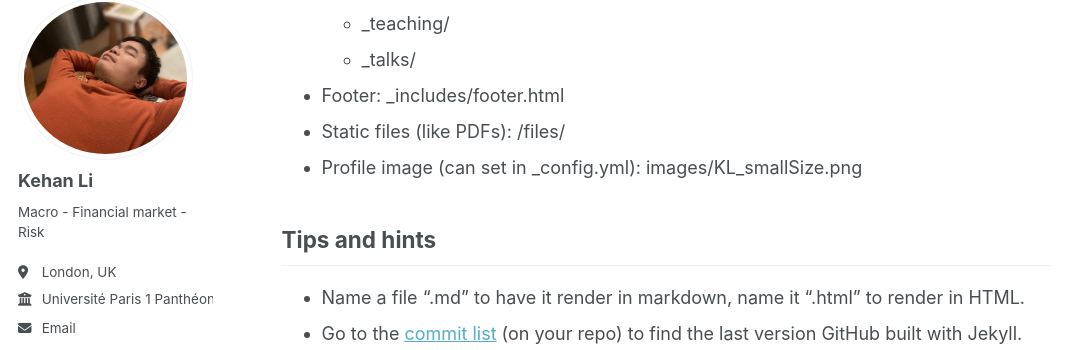
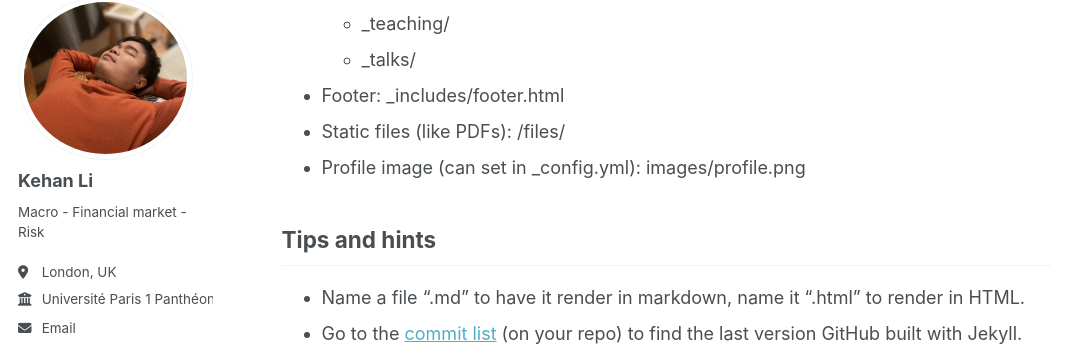
Before and after one commit to KehanLi-1123/KehanLi.github.io, a Jekyll site: the page built from _pages/markdown.md, in a window 1280 px wide and 900 px high, scrolled down 382 px. Shown: the part 103-453 px from the top of the window, without its empty margins (0-1076 px from the left). Built offline with Jekyll 4.4.1, drawn with Linux system fonts in a browser that asks for light colours; emoji names are drawn with the system emoji font; some web fonts are replaced.

Commit message:
Update markdown.md

```diff
--- a/_pages/markdown.md
+++ b/_pages/markdown.md
@@ -20,7 +20,7 @@ redirect_from:
   * _talks/
 * Footer: _includes/footer.html
 * Static files (like PDFs): /files/
-* Profile image (can set in _config.yml): images/KL_smallSize.png
+* Profile image (can set in _config.yml): images/profile.png
 
 ## Tips and hints
 
```
